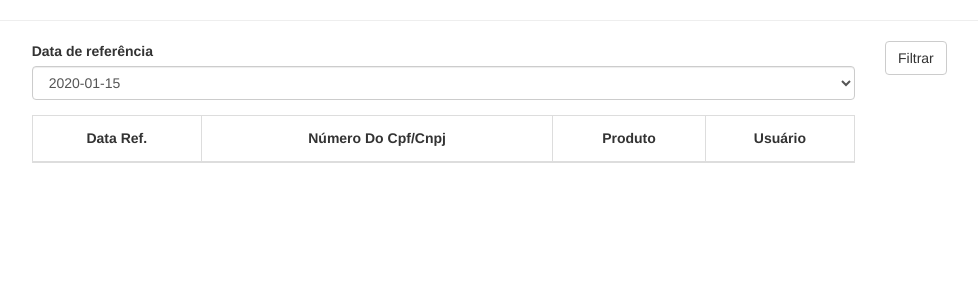
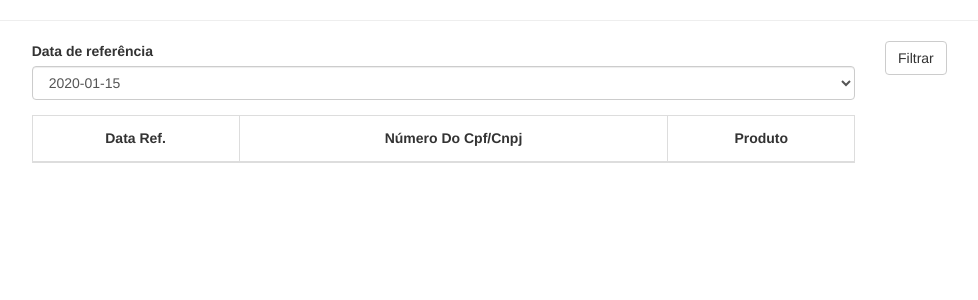
Before and after one commit to dalraf/iap, a Django app: page /giap/sisbrprocessalist/ in a window 1280 px wide. Shown: the part 52-352 px from the top of the page, without its empty margins (90-1068 px from the left). Run offline with Django 3.2, Linux system fonts and the light colour scheme; a user stored in the database is signed in; tables that the repository leaves empty hold one stand-in row (values such as "Sample post"); lists and menus that the app fills with data are empty; parts of the project's set-up code (start-up, migrations or seed data) failed here and were passed over; some libraries are stand-ins or nearby versions; some web fonts are replaced.

Commit message:
Adicionado usuário

```diff
--- a/giap/forms.py
+++ b/giap/forms.py
@@ -36,7 +36,7 @@ formtransacao = modelform_factory(transacao,
 
 formtransacaocorrecao = modelform_factory(transacao,
                                   fields=("cliente", "produto",
-                                          "vencimento"),
+                                          "vencimento", "usuario"),
                                   widgets={"cliente": forms.HiddenInput(), "produto": forms.HiddenInput()},
                                   )
 
--- a/giap/templates/sisbrprocessalist.html
+++ b/giap/templates/sisbrprocessalist.html
@@ -29,9 +29,6 @@
                             <th>
                                 <h5 class="text-center"><b>{% get_verbose_field_name sisbrprocessa "produto" %}</b></h5>
                             </th>
-                            <th>
-                                <h5 class="text-center"><b>Usuário</b></h5>
-                            </th>
                         </tr>
                     </thead>
             <tbody>
@@ -55,9 +52,6 @@
                         {% endif %}
                         </p>
                     </td>
-                    <td>
-                        <p class="text-center">{{ sisbrprocessa.transacao.usuario }}</p>
-                    </td>
                 </tr>
                 {% endif %}
                 {% if forloop.last %}
```
